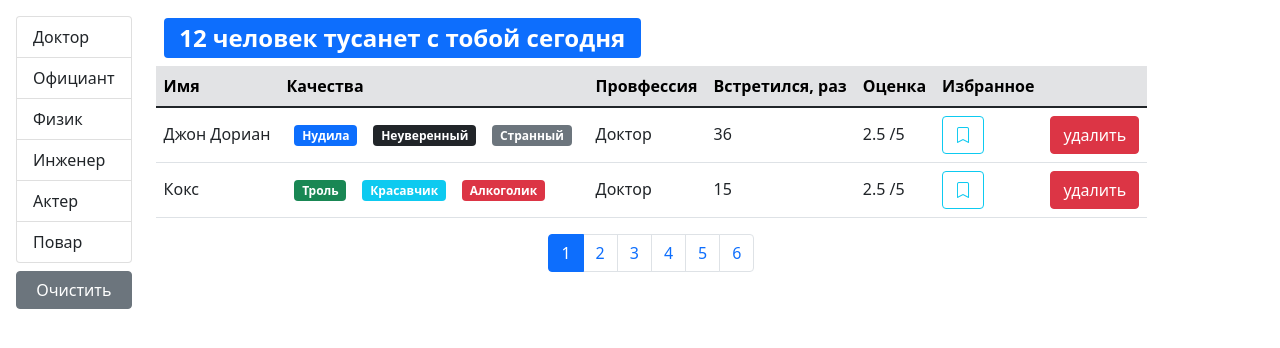
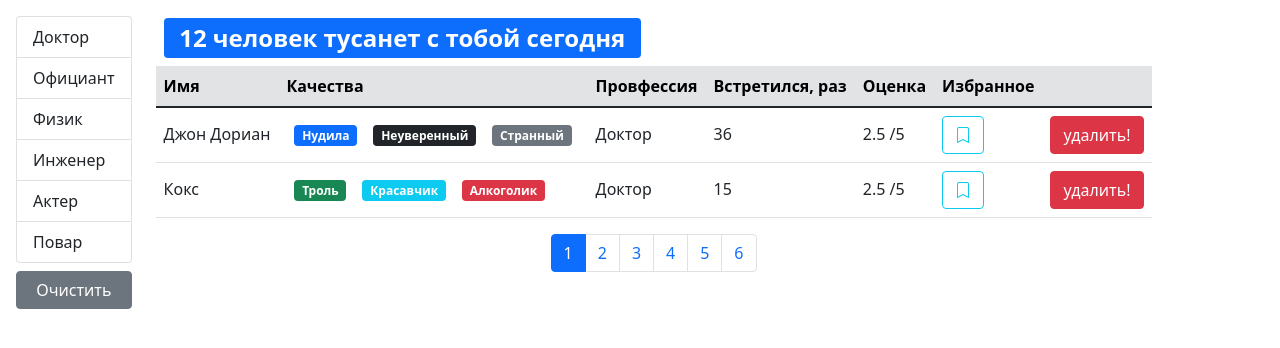
Before and after one commit to KeepGen/fast-dating-project, a React (Create React App) app: page / in a window 1280 px wide. Shown: the top 348 px of the page. Built offline with nearby package versions, Linux system fonts and the light colour scheme.

Commit message:
fix: Fixed the typo

```diff
--- a/src/components/user.jsx
+++ b/src/components/user.jsx
@@ -36,7 +36,7 @@ const User = ({
                     onClick={() => onDelete(_id)}
                     className="btn btn-danger"
                 >
-                    удалить
+                    удалить!
                 </button>
             </td>
         </tr>
```
